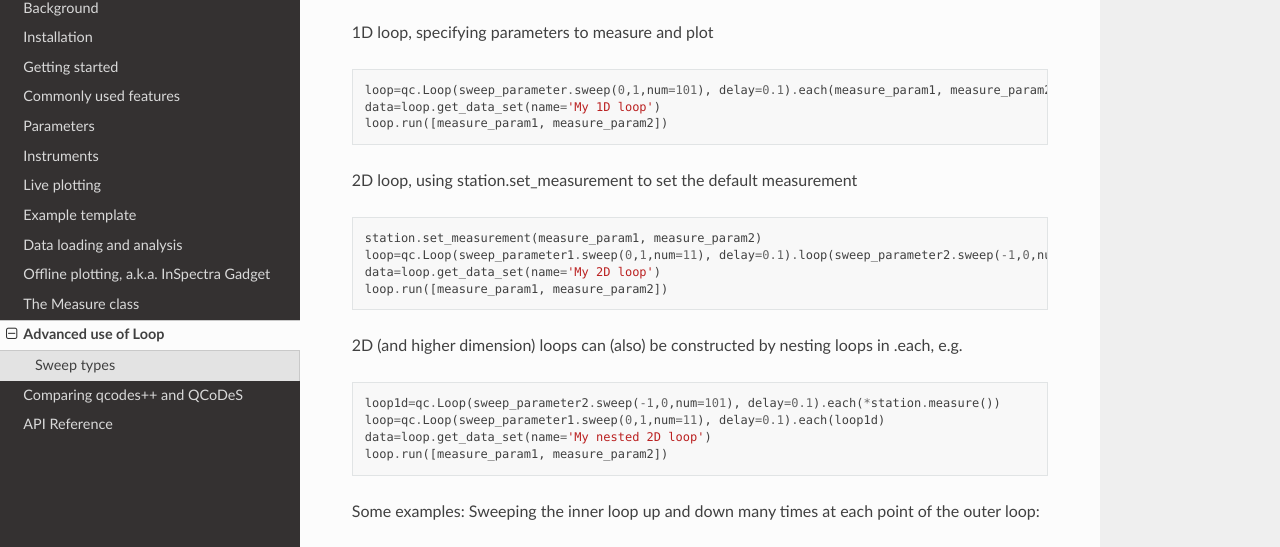
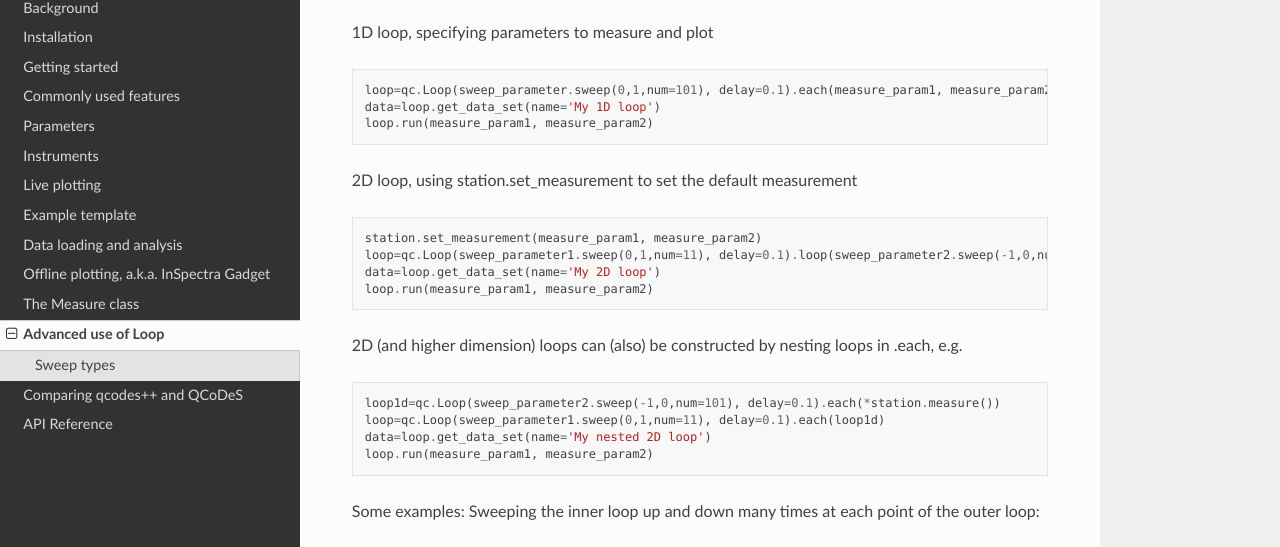
Before and after one commit to qcodespp/qcodespp.github.io, a Sphinx documentation site: the page built from docs/source/advanced.rst, in a window 1280 px wide and 900 px high, scrolled down 436 px. Shown: the part 144-691 px from the top of the window. Built offline with Sphinx 7.4.7 and the Read the Docs theme 3.1.0, drawn with Linux system fonts in a browser that asks for light colours.

```diff
--- a/docs/source/advanced.rst
+++ b/docs/source/advanced.rst
@@ -21,7 +21,7 @@ The most basic examples, which are equivalent to the ``loop1d`` and ``loop2d`` f
 
     loop=qc.Loop(sweep_parameter.sweep(0,1,num=101), delay=0.1).each(measure_param1, measure_param2)
     data=loop.get_data_set(name='My 1D loop')
-    loop.run([measure_param1, measure_param2])
+    loop.run(measure_param1, measure_param2)
 
 2D loop, using station.set_measurement to set the default measurement
 
@@ -30,7 +30,7 @@ The most basic examples, which are equivalent to the ``loop1d`` and ``loop2d`` f
     station.set_measurement(measure_param1, measure_param2)
     loop=qc.Loop(sweep_parameter1.sweep(0,1,num=11), delay=0.1).loop(sweep_parameter2.sweep(-1,0,num=101),delay=0.1).each(*station.measure())
     data=loop.get_data_set(name='My 2D loop')
-    loop.run([measure_param1, measure_param2])
+    loop.run(measure_param1, measure_param2)
 
 2D (and higher dimension) loops can (also) be constructed by nesting loops in .each, e.g.
 
@@ -39,7 +39,7 @@ The most basic examples, which are equivalent to the ``loop1d`` and ``loop2d`` f
     loop1d=qc.Loop(sweep_parameter2.sweep(-1,0,num=101), delay=0.1).each(*station.measure())
     loop=qc.Loop(sweep_parameter1.sweep(0,1,num=11), delay=0.1).each(loop1d)
     data=loop.get_data_set(name='My nested 2D loop')
-    loop.run([measure_param1, measure_param2])
+    loop.run(measure_param1, measure_param2)
 
 Some examples: Sweeping the inner loop up and down many times at each point of the outer loop:
 
```
